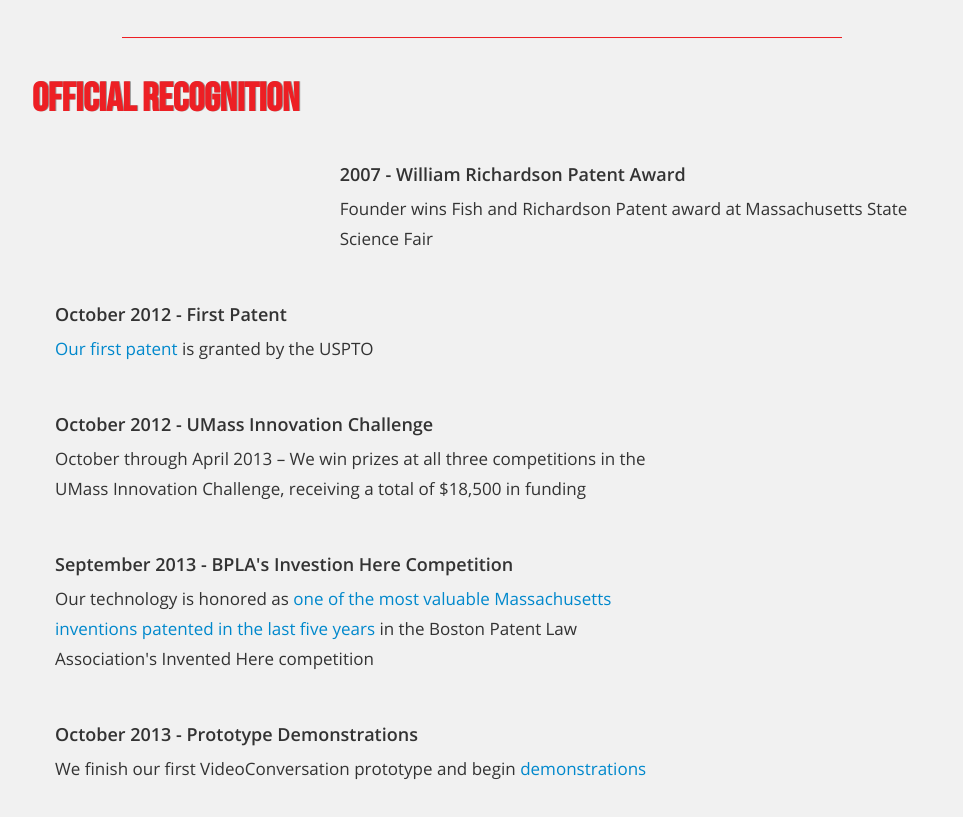
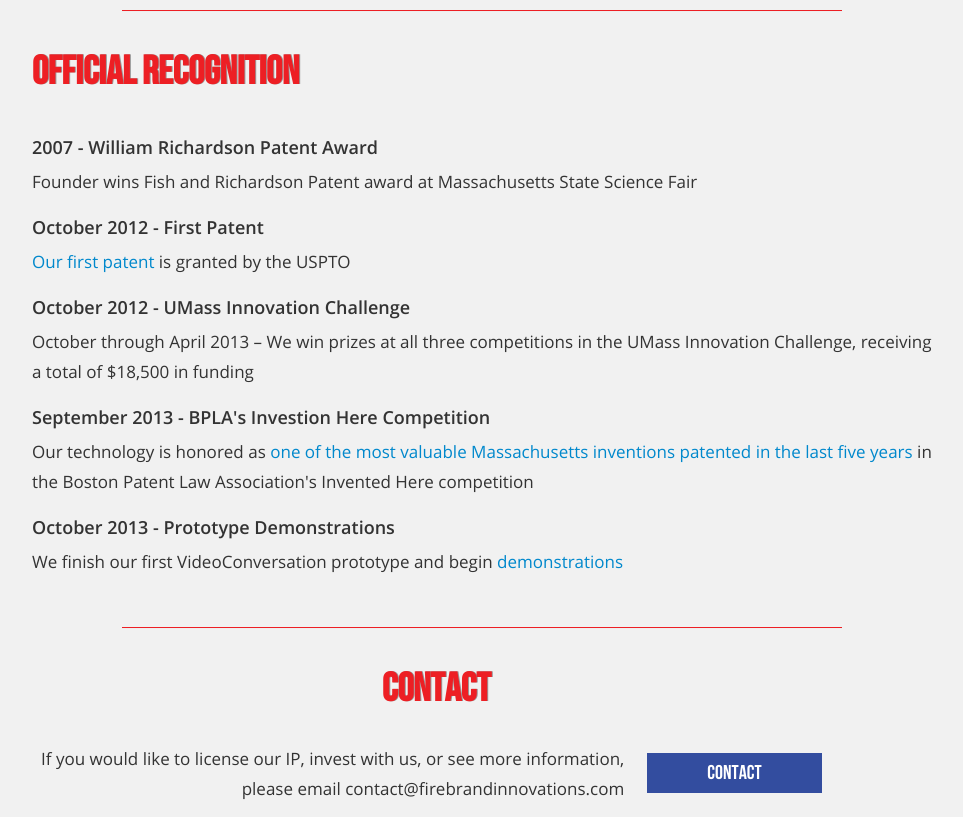
Before and after one commit to alexjohnson505/firebrandinnovations.com, a plain HTML site: page index.htm in a window 1280 px wide. Shown: the part 1723-2540 px from the top of the page, without its empty margins (158-1121 px from the left). Drawn offline with Linux system fonts and the light colour scheme.

Commit message:
Fix spacing for recognition

```diff
--- a/css/styles.css
+++ b/css/styles.css
@@ -28,6 +28,9 @@
     margin: 40px auto !important;
     border-top: 1px solid #ed1f24;
     border-bottom: 1px solid #eee;
+}
+hr.no-border {
+    border: none;
 }
 strong {
     font-weight: bold;
@@ -105,6 +108,9 @@
 .marketing p + h2 {
     margin-top: 28px;
 }
+.span12 {
+    margin-left: 0px !important;
+}
 .lead {
     font-family:'OpenSansRegular', sans-serif;
     color: #4c4c4c;
--- a/index.htm
+++ b/index.htm
@@ -117,7 +117,7 @@
 
         </div>
     </div>
-    <hr>
+    <br>
 
     <div class="row-fluid marketing" style>
         <div class="span4">
@@ -145,20 +145,16 @@
     <h2 id="awards">Official Recognition</h2>
 
     <div class="row-fluid marketing">
-        <div class="span4"></div>
-        <div class="span8">
+        <div class="span12">
             <h5>2007 - William Richardson Patent Award</h5>
             <p>Founder wins Fish and Richardson Patent award at Massachusetts State Science Fair</p>
         </div>
-
-        <div class="span4"></div>
-        <div class="span8">
+        <div class="span12">
             <h5>October 2012 - First Patent</h5>
             <p><a href="http://www.google.com/patents/US8289363#!">Our first patent</a> is granted by the USPTO</p>
         </div>
 
-        <div class="span4"></div>
-        <div class="span8">
+        <div class="span12">
             <h5>October 2012 - UMass Innovation Challenge</h5>
             <p>October through April 2013 – We win prizes at all three competitions in the UMass Innovation Challenge, receiving a total of $18,500 in funding</p>
         </div>
@@ -167,13 +163,12 @@
         http://www.umass.edu/innovation/announcements/congratulations-to-executive-summary-elevator-pitch-winning-teams
         http://dailycollegian.com/2012/10/18/isenberg-holds-second-annual-minutepitch-competition/ -->
 
-        <div class="span4"></div>
-        <div class="span8">
+        <div class="span12">
             <h5>September 2013 - BPLA's Investion Here Competition</h5>
-            <p>Our technology is honored as <a href="http://www.bpla.org/displaycommon.cfm?an=1&subarticlenbr=56">one of the most valuable Massachusetts inventions patented in the last five years</a> in the Boston Patent Law Association's Invented Here competition</p></div>
+            <p>Our technology is honored as <a href="http://www.bpla.org/displaycommon.cfm?an=1&subarticlenbr=56">one of the most valuable Massachusetts inventions patented in the last five years</a> in the Boston Patent Law Association's Invented Here competition</p>
+        </div>
 
-        <div class="span4"></div>
-        <div class="span8">
+        <div class="span12">
             <h5>October 2013 - Prototype Demonstrations</h5>
             <p>We finish our first VideoConversation prototype and begin <a href="http://www.youtube.com/watch?v=nP1VXaui0-M"> demonstrations</a></p>
         </div>
```
